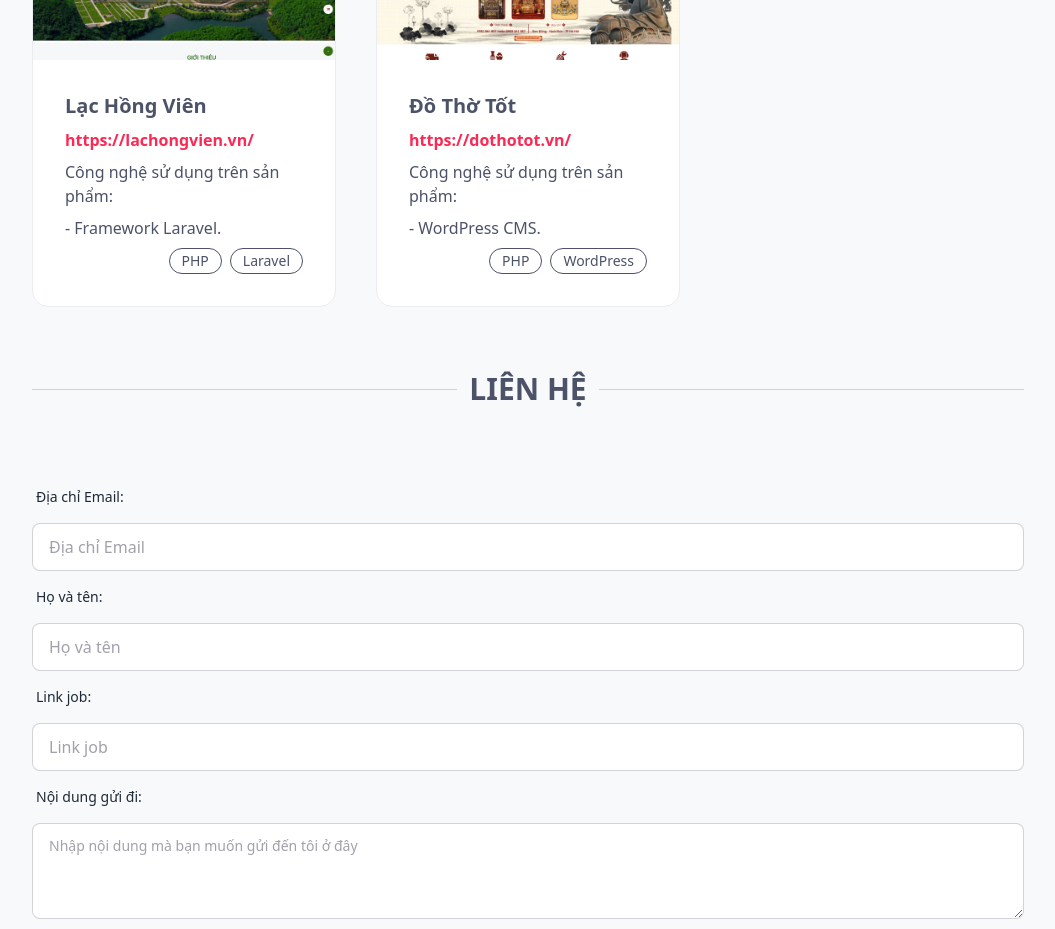
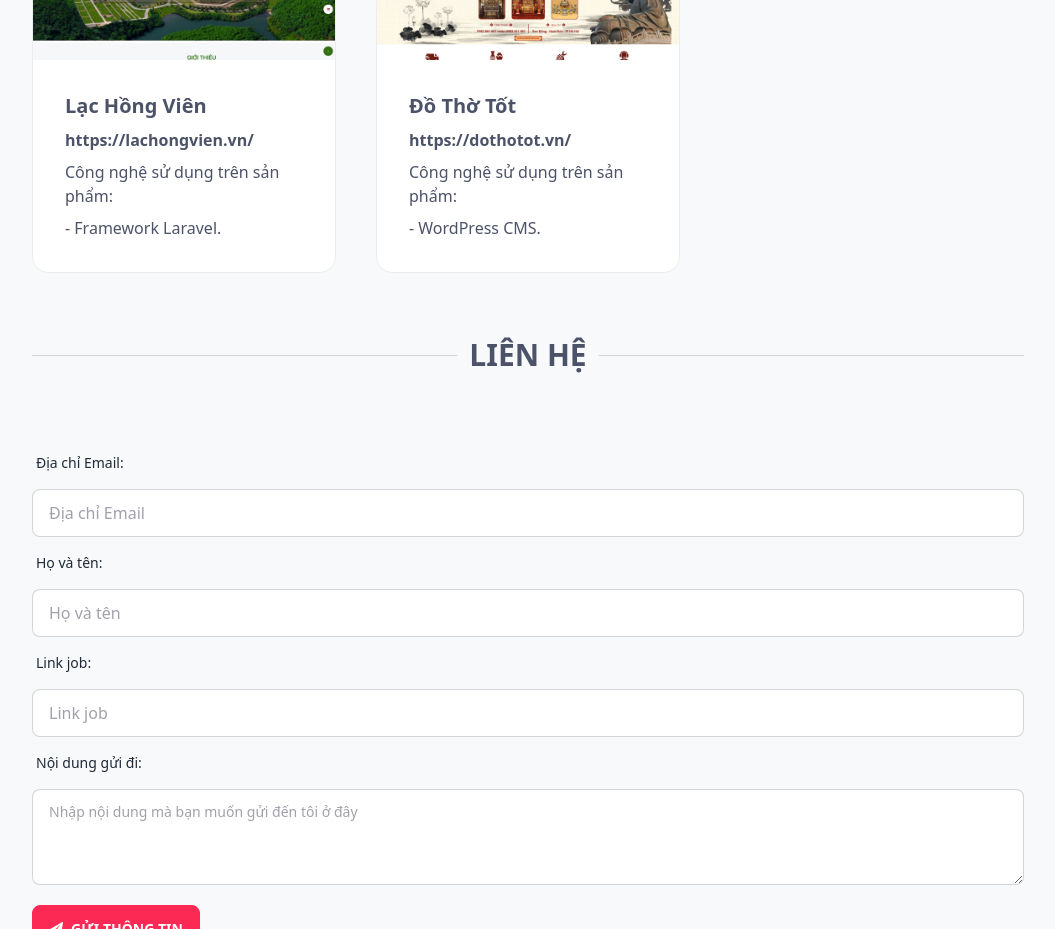
Before and after one commit to tuanductran/cv, a Vue app: page / in a window 1280 px wide. Shown: the part 2020-2949 px from the top of the page, without its empty margins (112-1167 px from the left). Built offline with nearby package versions, Linux system fonts and the light colour scheme.

Commit message:
Update index.vue

```diff
--- a/src/views/Clients/ClientDetails/index.vue
+++ b/src/views/Clients/ClientDetails/index.vue
@@ -7,18 +7,11 @@
 <template>
    <div class="card-body">
     <h2 class="card-title">{{ client.title }}</h2>
-    <p>
-       <a class="text-xs lg:text-base text-main-color" v-for="link, k in client.links" :href="link" :key="k" target="_blank" onClick="ga('event', 'ClientLink', 'view', 'client_link');">
-           <strong>{{ link }}</strong>
-       </a>
+    <p class="text-xs lg:text-base" v-for="link, k in client.links" :key="k">
+          <strong>{{ link }}</strong>
     </p>
     <p class="leading-relaxed text-left text-sm xl:text-base" v-for="description, k in client.description" :key="`description-${ k }`">
           {{ description }}
     </p>
-    <div class="card-actions justify-end">
-      <div class="badge badge-outline p-3" v-for="tech, k in client.builtWidth" :key="k">
-          {{ tech }}
-      </div>
-    </div>
   </div>
 </template>
```
